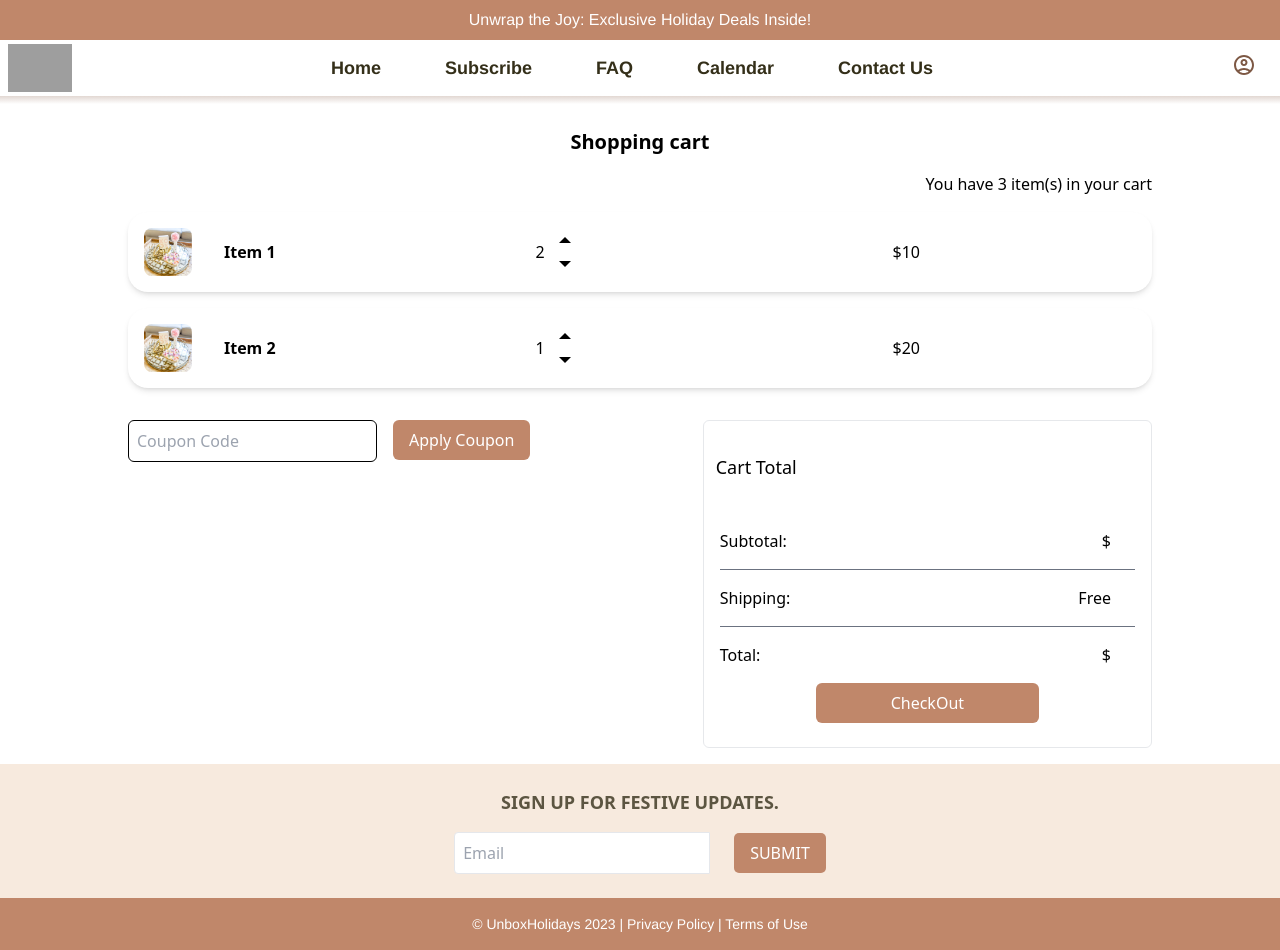
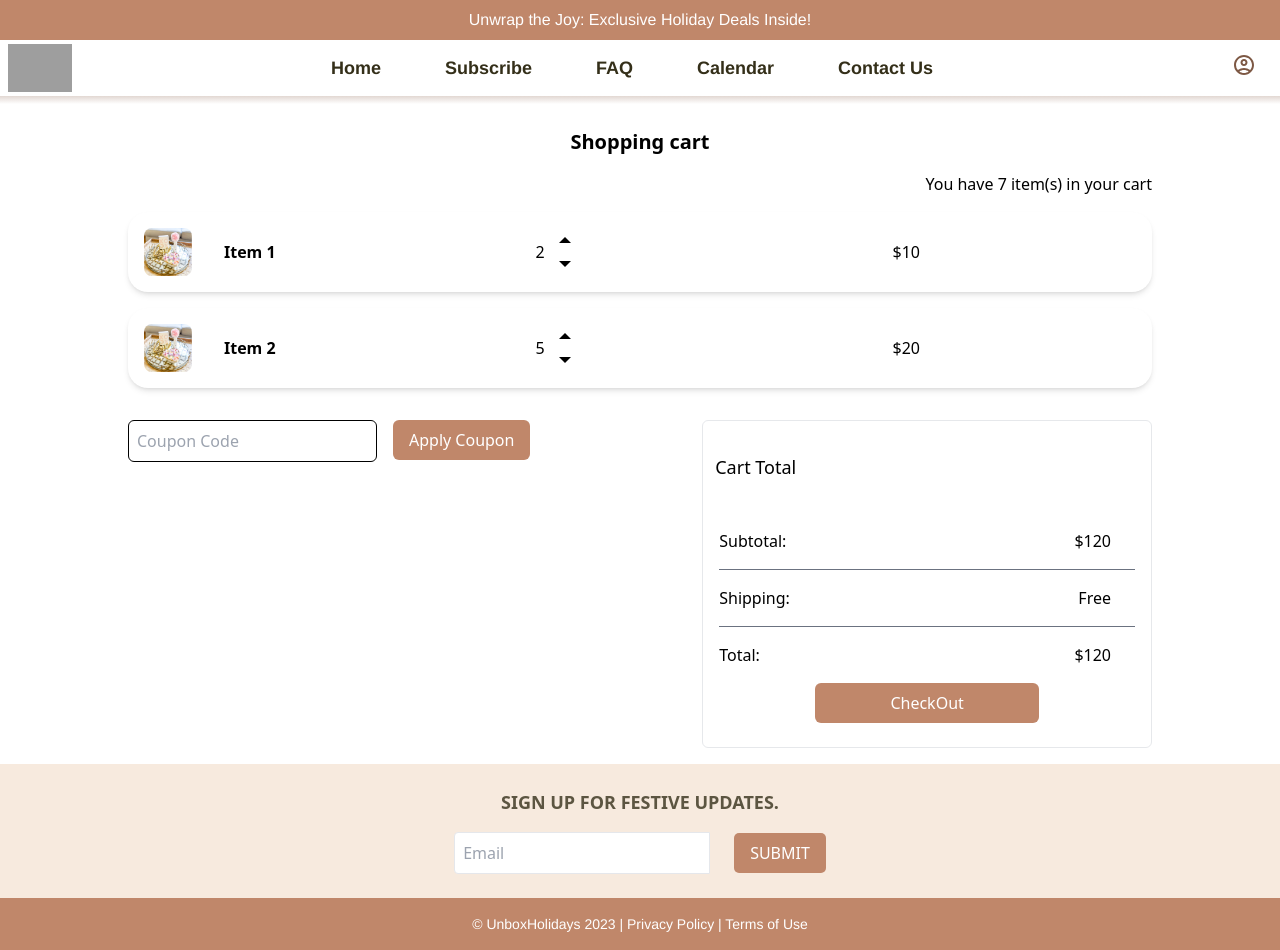
Before and after one commit to Belal-Mohsen/transactional-web-project-Belal-Mohsen, a React (Create React App) app in the folder client/: page /cart in a window 1280 px wide. Built offline with nearby package versions, Linux system fonts and the light colour scheme; grey boxes are pictures that could not be loaded; some icons are missing.

Commit message:
Implemented most of the functionalities in the cart page

```diff
--- a/client/src/pages/CartPage.jsx
+++ b/client/src/pages/CartPage.jsx
@@ -12,7 +12,7 @@ const CartPage = () => {
     // TODO: implement the real implementation
     // Dummy Data for testing
     { id: 1, name: 'Item 1', image: "./images/image1.png", quantity: 2, price: 10 },
-    { ide: 2, name: 'Item 2', image: "./images/image1.png", quantity: 1, price: 20 },
+    { ide: 2, name: 'Item 2', image: "./images/image1.png", quantity: 5, price: 20 },
 
   ]);
 
@@ -44,6 +44,9 @@ const CartPage = () => {
     setCartItems(updatedCart);
   };
 
+  const totalItems = cartItems.reduce((acc, item) => acc + item.quantity, 0);
+  const totalPrice = cartItems.reduce((acc, item) => acc + item.quantity * item.price, 0);
+
   return (
     <div className="flex flex-col min-h-screen bg-white">
       <TopBanner />
@@ -51,10 +54,15 @@ const CartPage = () => {
       <Shadow />
       <div className="bg-white flex flex-col justify-center items-center w-full flex-grow mt-6">
         <h1 className='font-semibold text-xl mb-4'>Shopping cart</h1>
+        {totalItems === 0 ? (
+          <p>Your cart is empty.</p>
+        ) : (
           <div className='flex w-full justify-end px-32 mb-4'>
-          <p>You have {3} item(s) in your cart</p>
+            <p>You have {totalItems} item(s) in your cart</p>
           </div>
+        )}
 
+        {totalItems > 0 && (
           <div className='w-full'>
             {cartItems.map((item, index) => (
               <CartItem key={index} item={item}
@@ -64,6 +72,9 @@ const CartPage = () => {
               />
             ))}
           </div>
+        )}
+
+        {totalItems > 0 && (
 
           <div className='flex w-full px-32 justify-between mt-4'>
 
@@ -81,11 +92,11 @@ const CartPage = () => {
 
             <div className='flex flex-col border border-gray-400/25 rounded-md mb-4'>
               <p className='mx-3 my-8 text-lg'>Cart Total</p>
-            <div className='flex justify-between m-4'> <p className='mr-72'>Subtotal: </p> <p className='mr-6'>${ }</p></div>
+              <div className='flex justify-between m-4'> <p className='mr-72'>Subtotal: </p> <p className='mr-6'>${totalPrice}</p></div>
               <div className='mx-4 border-b border-gray-500'></div>
               <div className='flex justify-between m-4'> <p className='mr-72'>Shipping: </p> <p className='mr-6'>Free</p></div>
               <div className='mx-4 border-b border-gray-500'></div>
-            <div className='flex justify-between m-4'> <p className='mr-72'>Total: </p> <p className='mr-6'>${ }</p></div>
+              <div className='flex justify-between m-4'> <p className='mr-72'>Total: </p> <p className='mr-6'>${totalPrice}</p></div>
 
               <div className='flex justify-center justify-items-center mb-6'>
                 <button
@@ -96,6 +107,7 @@ const CartPage = () => {
               </div>
             </div>
           </div>
+        )}
       </div>
       <Newsletter />
       <Footer />
```
Lines whose indentation alone changed are shown as unchanged.
